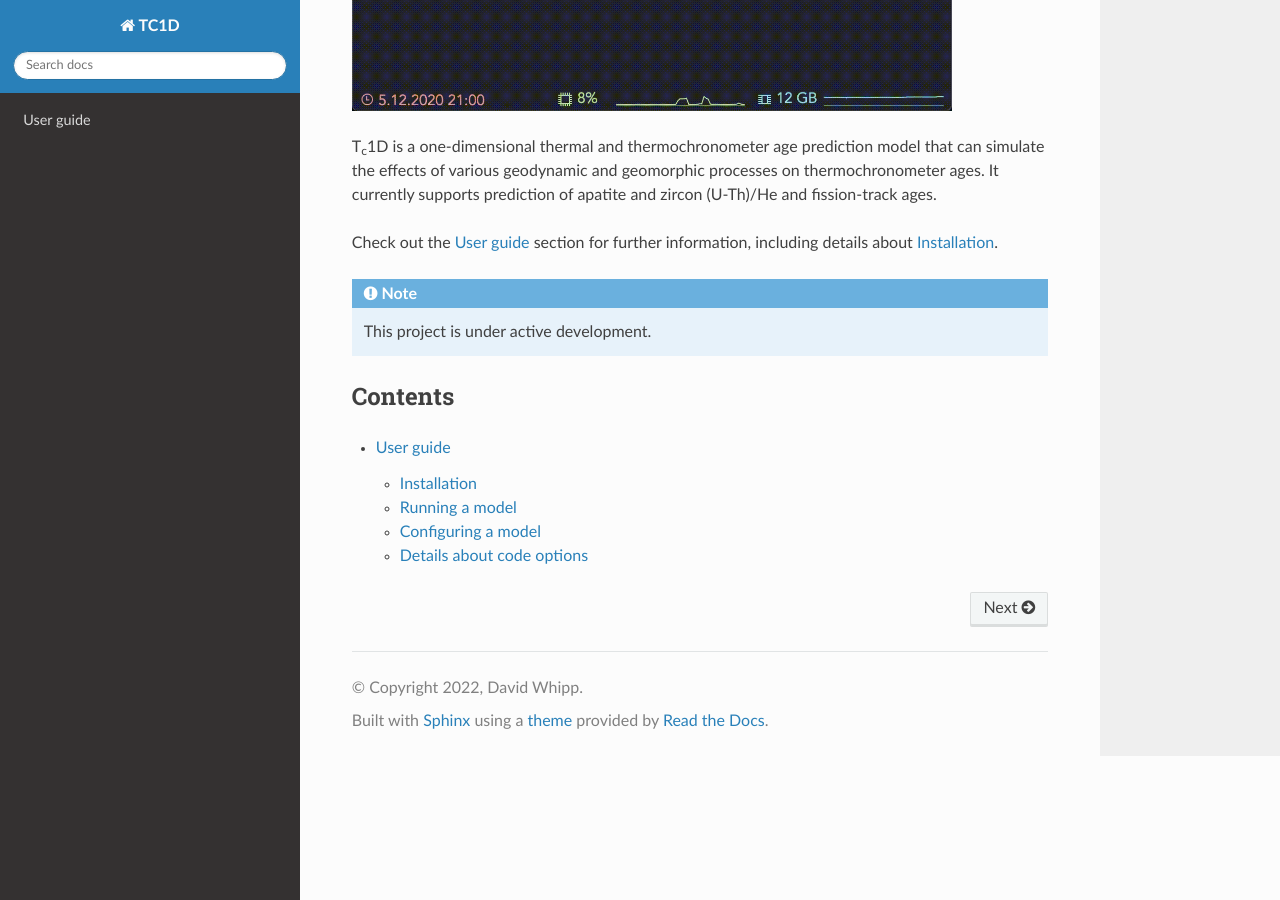
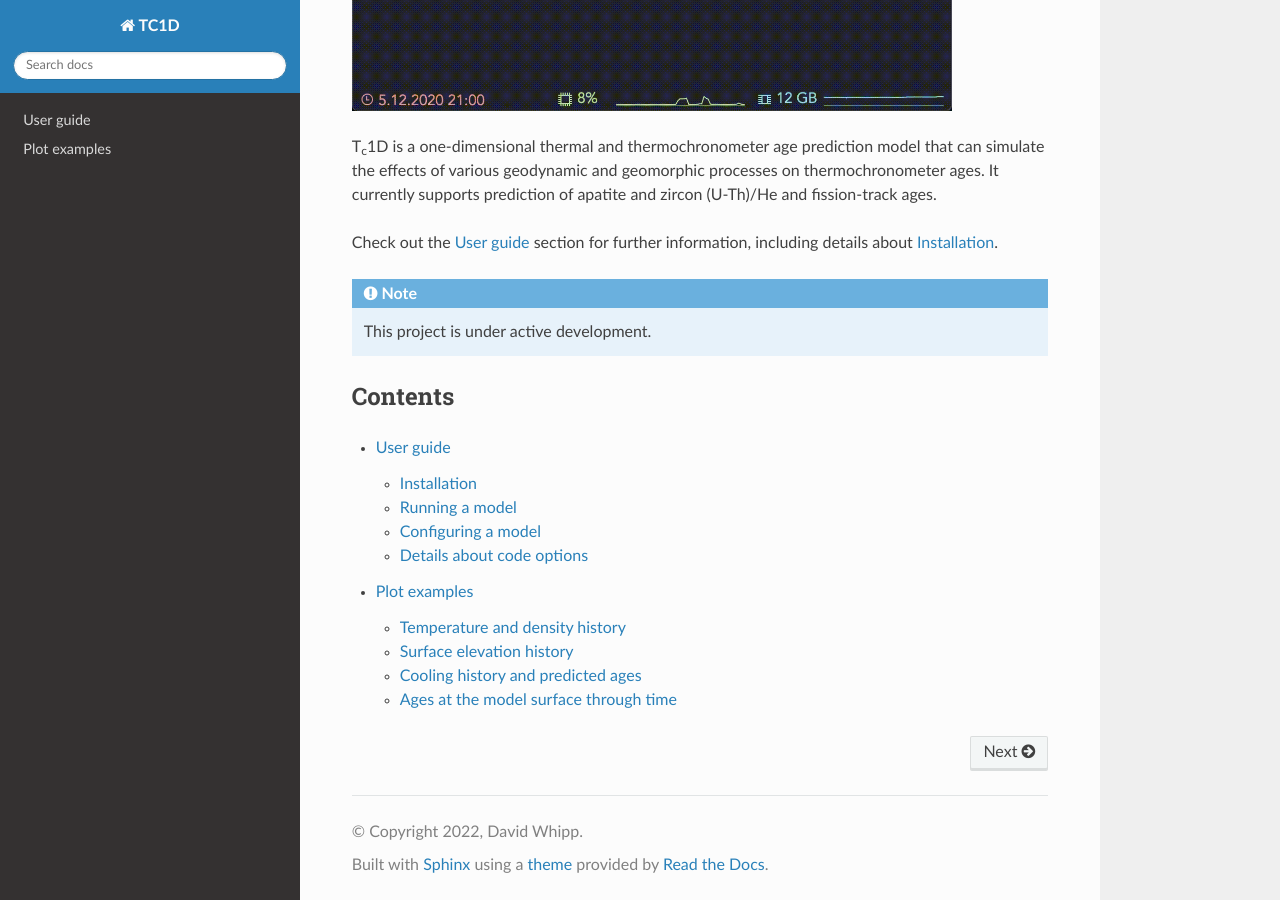
Before and after one commit to HUGG/TC1D, a Sphinx documentation site: the page built from docs/source/index.rst, in a window 1280 px wide and 900 px high, scrolled down 562 px. Built offline with Sphinx 7.4.7 and the Read the Docs theme 2.0.0, drawn with Linux system fonts in a browser that asks for light colours.

Commit message:
Add example plots

```diff
--- /dev/null
+++ b/docs/source/example-plots.md
@@ -0,0 +1,17 @@
+# Plot examples
+
+## Temperature and density history
+
+<a href="png/T-rho-hist.png"><img src="png/T-rho-hist.png" width=600></a>
+
+## Surface elevation history
+
+<a href="png/elev-hist.png"><img src="png/elev-hist.png" width=600></a>
+
+## Cooling history and predicted ages
+
+<a href="png/cooling-hist.png"><img src="png/cooling-hist.png" width=600></a>
+
+## Ages at the model surface through time
+
+<a href="png/past-ages.png"><img src="png/past-ages.png" width=600></a>
--- a/docs/source/index.rst
+++ b/docs/source/index.rst
@@ -22,3 +22,4 @@ Contents
    :maxdepth: 2
 
    usage
+   example-plots
```
Also changed, not shown: docs/source/png/T-rho-hist.png (added), docs/source/png/cooling-hist.png (added), docs/source/png/elev-hist.png (added), docs/source/png/past-ages.png (added).
